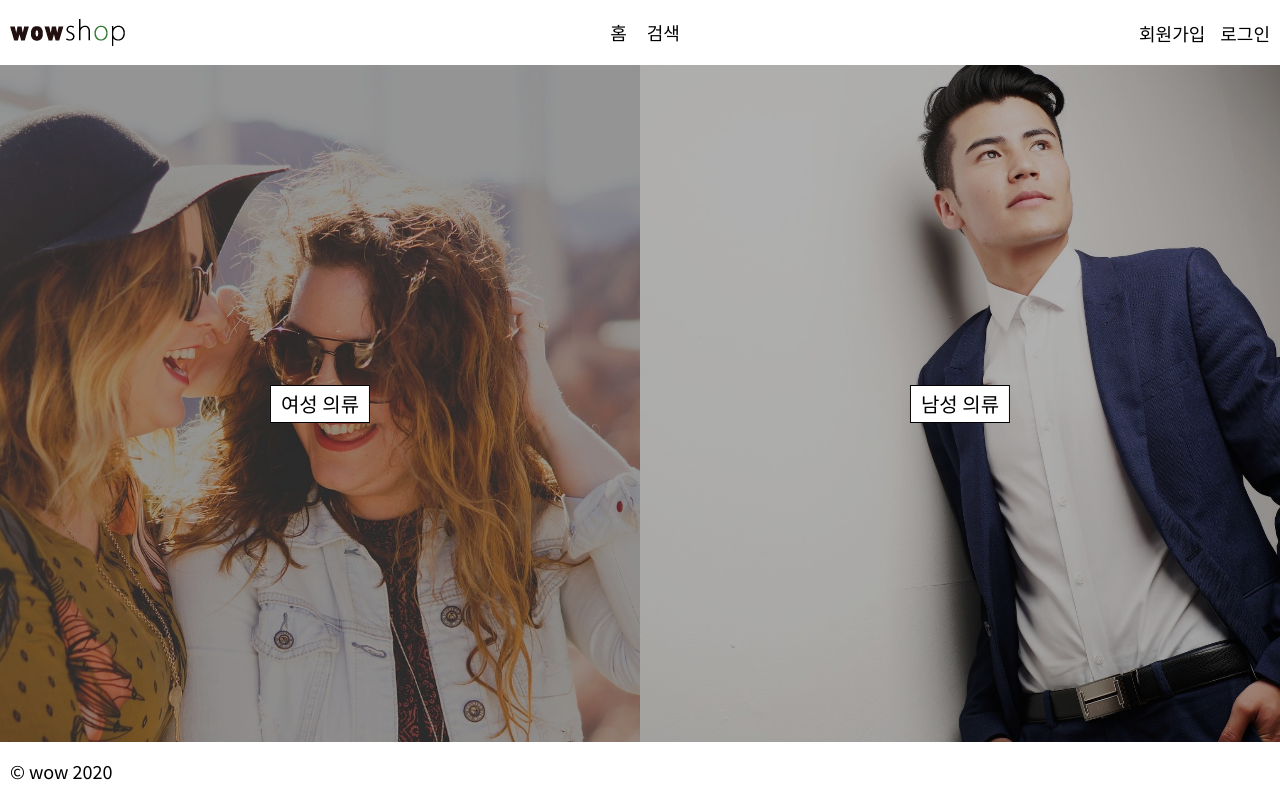
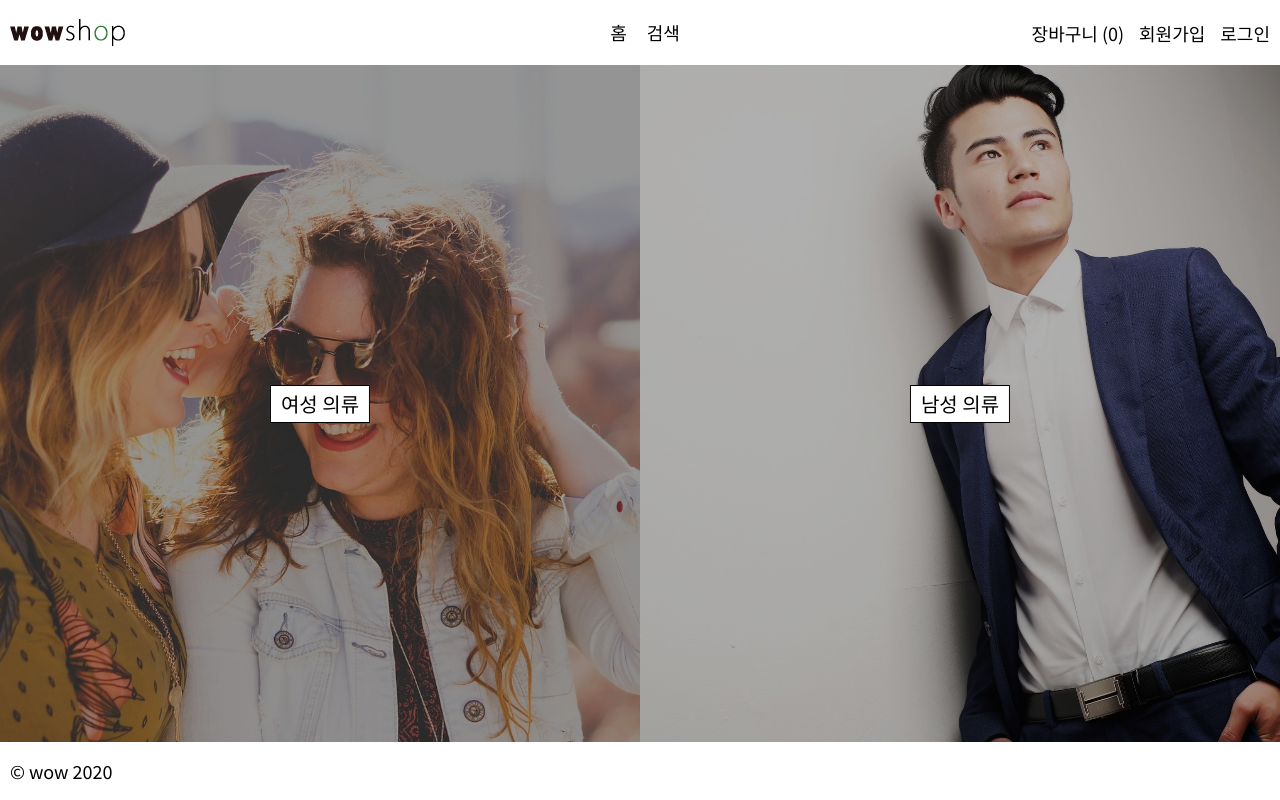
Before and after one commit to jay-juns/eCommerce, a React (Create React App) app: page / in a window 1280 px wide. Built offline with nearby package versions, Linux system fonts and the light colour scheme; no server answers.

Commit message:
cart count

```diff
--- a/package.json
+++ b/package.json
@@ -17,7 +17,8 @@
     "redux": "^4.0.5",
     "redux-logger": "^3.0.6",
     "redux-saga": "^1.1.3",
-    "redux-thunk": "^2.3.0"
+    "redux-thunk": "^2.3.0",
+    "reselect": "^4.0.0"
   },
   "scripts": {
     "start": "react-scripts start",
--- a/src/components/Header/index.js
+++ b/src/components/Header/index.js
@@ -2,17 +2,19 @@ import React from 'react';
 import { Link } from 'react-router-dom';
 import { useSelector, useDispatch } from  'react-redux';
 import { signOutUserStart } from './../../redux/User/user.actions';
+import { selectCartItemsCount } from './../../redux/Cart/cart.selectors';
 import './styles.scss';
 
 import Logo from './../../assets/logo.png';
 
-const mapState = ({ user }) => ({
-  currentUser: user.currentUser
+const mapState = (state) => ({
+  currentUser: state.user.currentUser,
+  totalNumCartItems: selectCartItemsCount(state)
 });
 
 const Header = props => {
   const dispatch = useDispatch();
-  const { currentUser } = useSelector(mapState);
+  const { currentUser, totalNumCartItems } = useSelector(mapState);
 
   const signOut = () => {
     dispatch(signOutUserStart());
@@ -44,35 +46,45 @@ const Header = props => {
 
         <div className="callToActions">
 
-          {currentUser && (
           <ul>
+            <li>
+              <Link>
+                장바구니 ({totalNumCartItems})
+              </Link>
+            </li>
+
+            {currentUser && [
               <li>
                 <Link to="/dashboard">
                   내 정보
                 </Link>
-              </li>
+              </li>,
               <li>
                 <span onClick={() => signOut()}>
                   로그아웃
                 </span>
               </li>
-            </ul>
-          )}
+            ]}
 
-          {!currentUser && (
-            <ul>
+          {!currentUser && [
             <li>
               <Link to="/registration">
                 회원가입
               </Link>
-              </li>
+            </li>,
             <li>
               <Link to="/login">
                 로그인
               </Link>
             </li>
+
+          ]}
+
           </ul>
-          )}
+
+
+
+
 
         </div>
       </div>
--- a/src/components/ProdcutCard/index.js
+++ b/src/components/ProdcutCard/index.js
@@ -2,6 +2,7 @@ import React, { useEffect } from 'react';
 import { useParams } from 'react-router-dom';
 import { useDispatch, useSelector } from 'react-redux';
 import { fetchProductsStart, setProduct } from './../../redux/Products/products.actions';
+import { addProduct } from './../../redux/Cart/cart.actions'
 import Button from './../forms/Button';
 import './styles.scss';
 
@@ -35,6 +36,13 @@ const ProductCard = ({}) => {
 
   }, []);
 
+  const handleAddToCart = (product) => {
+    if (!product) return;
+    dispatch(
+      addProduct(product)
+    )
+  }
+
   const configAddToCartBtn = {
     type: 'button'
   }
@@ -60,8 +68,8 @@ const ProductCard = ({}) => {
 
           <li>
             <div className="addToCart">
-              <Button {...configAddToCartBtn}>
-                카트 추가
+              <Button {...configAddToCartBtn} onClick={() => handleAddToCart(product)}>
+                카트에 담기
               </Button>
             </div>
           </li>
--- a/src/components/ProdcutCard/styles.scss
+++ b/src/components/ProdcutCard/styles.scss
@@ -23,6 +23,10 @@
       ul li {
         margin: 0 auto 1rem;
 
+        .disc {
+          word-break: break-all;
+        }
+
         h1 {
           margin: 0;
         }
--- a/src/components/ProductsResults/Product/index.js
+++ b/src/components/ProductsResults/Product/index.js
@@ -1,18 +1,29 @@
 import React from 'react';
 import { Link } from 'react-router-dom';
 import Button from './../../forms/Button';
+import { useDispatch } from 'react-redux';
+import { addProduct } from './../../../redux/Cart/cart.actions';
 
-const Product = ({
-  documentID,
-  productThumbnail,
-  productName,
-  productPrice
-}) => {
+const Product = (product) => {
+  const dispatch = useDispatch();
+  const {
+    documentID,
+    productThumbnail,
+    productName,
+    productPrice
+  } = product;
   if(!documentID || !productThumbnail || !productName ||
     typeof productPrice === 'undefined') return null;
 
     const configAddToCardBtn = {
       type: 'button'
+    };
+
+    const handleAddToCart = (product) => {
+      if (!product) return;
+      dispatch(
+        addProduct(product)
+      );
     };
 
   return (
@@ -38,8 +49,8 @@ const Product = ({
           </li>
           <li>
             <div className="addToCart">
-              <Button {...configAddToCardBtn}>
-                카드 추가하기
+              <Button {...configAddToCardBtn} onClick={() => handleAddToCart(product)}>
+                카트에 담기
               </Button>
             </div>
           </li>
--- /dev/null
+++ b/src/redux/Cart/cart.actions.js
@@ -0,0 +1,6 @@
+import cartTypes from './cart.types';
+
+export const addProduct = (nextCartItem) => ({
+  type: cartTypes.ADD_TO_CART,
+  payload: nextCartItem
+});
--- /dev/null
+++ b/src/redux/Cart/cart.reducer.js
@@ -0,0 +1,23 @@
+import cartTypes from './cart.types';
+import { handleAddToCart } from './cart.utils';
+
+const INTIAL_STATE = {
+  cartItems: []
+};
+
+const cartReducer = (state=INTIAL_STATE, action) => {
+  switch (action.type) {
+    case cartTypes.ADD_TO_CART:
+      return {
+        ...state,
+        cartItems: handleAddToCart({
+          prevCartItems: state.cartItems,
+          nextCartItem: action.payload
+        })
+      };
+    default:
+      return state;
+  }
+};
+
+export default cartReducer;
--- /dev/null
+++ b/src/redux/Cart/cart.selectors.js
@@ -0,0 +1,17 @@
+import { createSelector } from 'reselect';
+
+export const selectCartData = state => state.cartData;
+
+export const selectCartItems = createSelector(
+  [selectCartData],
+  cartData => cartData.cartItems
+);
+
+export const selectCartItemsCount = createSelector(
+  [selectCartItems],
+  cartItems =>
+    cartItems.reduce(
+      (quantity, cartItem) =>
+       quantity + cartItem.quantity
+       , 0)
+);
--- /dev/null
+++ b/src/redux/Cart/cart.types.js
@@ -0,0 +1,5 @@
+const cartTypes = {
+  ADD_TO_CART: 'ADD_TO_CART'
+};
+
+export default cartTypes;
--- /dev/null
+++ b/src/redux/Cart/cart.utils.js
@@ -0,0 +1,34 @@
+export const existingCartItem = ({
+  prevCartItems,
+  nextCartItem
+}) => {
+  return prevCartItems.find(
+    cartItem => cartItem.documentID === nextCartItem.documentID
+  );
+};
+
+export const handleAddToCart = ({
+  prevCartItems,
+  nextCartItem
+}) => {
+  const quantityIncrement = 1;
+  const cartItemExists = existingCartItem({ prevCartItems, nextCartItem });
+
+  if (cartItemExists) {
+    return prevCartItems.map(cartItem =>
+      cartItem.documentID === nextCartItem.documentID
+        ? {
+          ...cartItem,
+          quantity: cartItem.quantity + quantityIncrement
+        } : cartItem
+    )
+  }
+
+  return [
+    ...prevCartItems,
+    {
+      ...nextCartItem,
+      quantity: quantityIncrement
+    }
+  ];
+};
--- a/src/redux/rootReducer.js
+++ b/src/redux/rootReducer.js
@@ -2,8 +2,10 @@ import { combineReducers } from 'redux';
 
 import userReducer from './User/user.reducer';
 import productsReducer from './Products/products.reducer';
+import cartReducer from './Cart/cart.reducer';
 
 export default combineReducers({
   user: userReducer,
-  productsData: productsReducer
+  productsData: productsReducer,
+  cartData: cartReducer
 });
```
Also changed, not shown: 1 other file (tests, documents, lock files or other folders). Lines whose indentation alone changed are shown as unchanged.
